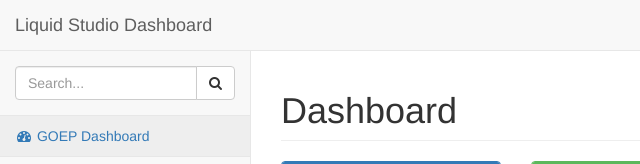
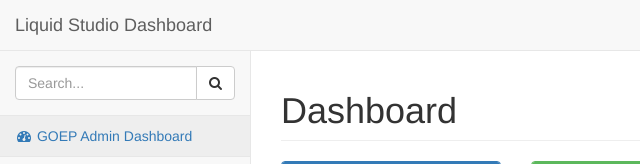
Before and after one commit to paoloxide/hello-node, a website: page pages/index.html in a window 1280 px wide. Shown: the top 164 px of the page, 0-640 px from the left. Drawn offline with Linux system fonts and the light colour scheme.

Commit message:
Added Title to GOEP

```diff
--- a/pages/index.html
+++ b/pages/index.html
@@ -277,7 +277,7 @@
                             <!-- /input-group -->
                         </li>
                         <li>
-                            <a href="index.html"><i class="fa fa-dashboard fa-fw"></i> GOEP Dashboard</a>
+                            <a href="index.html"><i class="fa fa-dashboard fa-fw"></i> GOEP Admin Dashboard</a>
                         </li>
                         <li>
                             <a href="#"><i class="fa fa-bar-chart-o fa-fw"></i> Charts<span class="fa arrow"></span></a>
```
